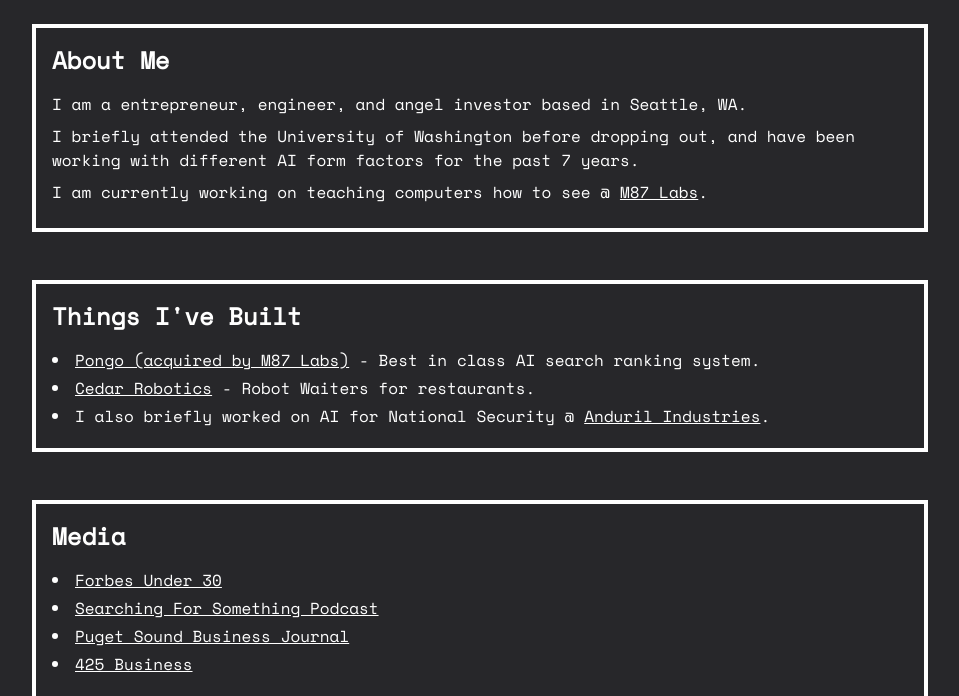
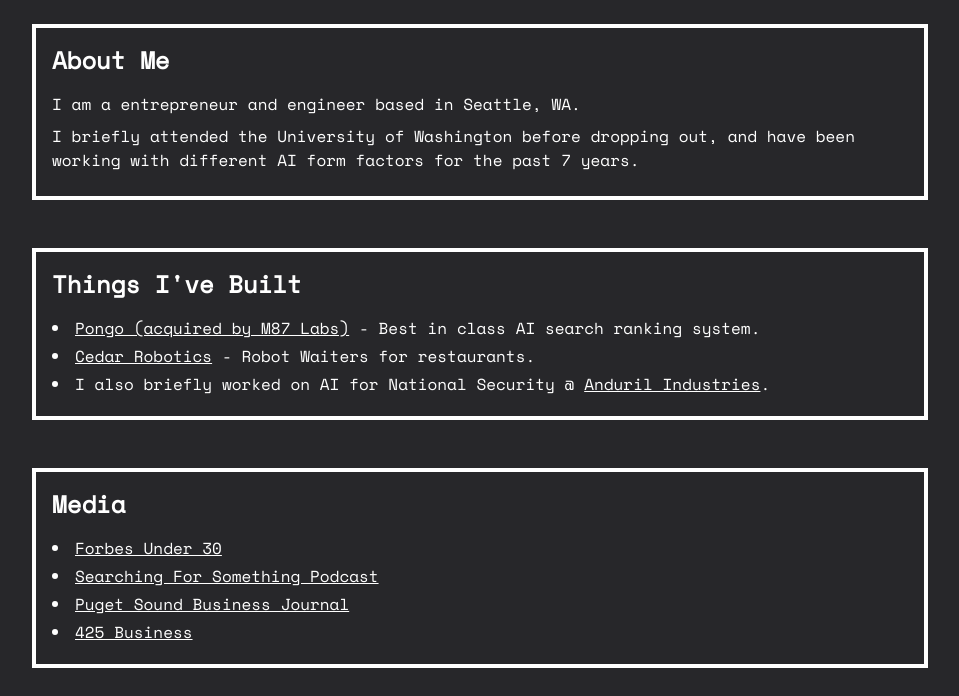
Before and after one commit to calebjohn24/personal-site, a plain HTML site: page index.html in a window 1280 px wide. Shown: the part 104-800 px from the top of the page, without its empty margins (160-1119 px from the left). Drawn offline with nearby package versions, Linux system fonts and the light colour scheme.

Commit message:
Update index.html

```diff
--- a/index.html
+++ b/index.html
@@ -22,9 +22,8 @@
         <main>
             <section id="about" class="mb-12 border-4 border-white p-4">
                 <h2 class="text-2xl font-bold mb-4">About Me</h2>
-                <p class="my-2">I am a entrepreneur, engineer, and angel investor based in Seattle, WA.</p>
+                <p class="my-2">I am a entrepreneur and engineer based in Seattle, WA.</p>
                 <p class="my-2">I briefly attended the University of Washington before dropping out, and have been working with different AI form factors for the past 7 years.</p>
-                <p class="my-2">I am currently working on teaching computers how to see @ <a class="underline" target="_blank" href="https://www.moondream.ai">M87 Labs</a>.</p>
             </section>
 
             <section id="projects" class="mb-12 border-4 border-white p-4">
```
